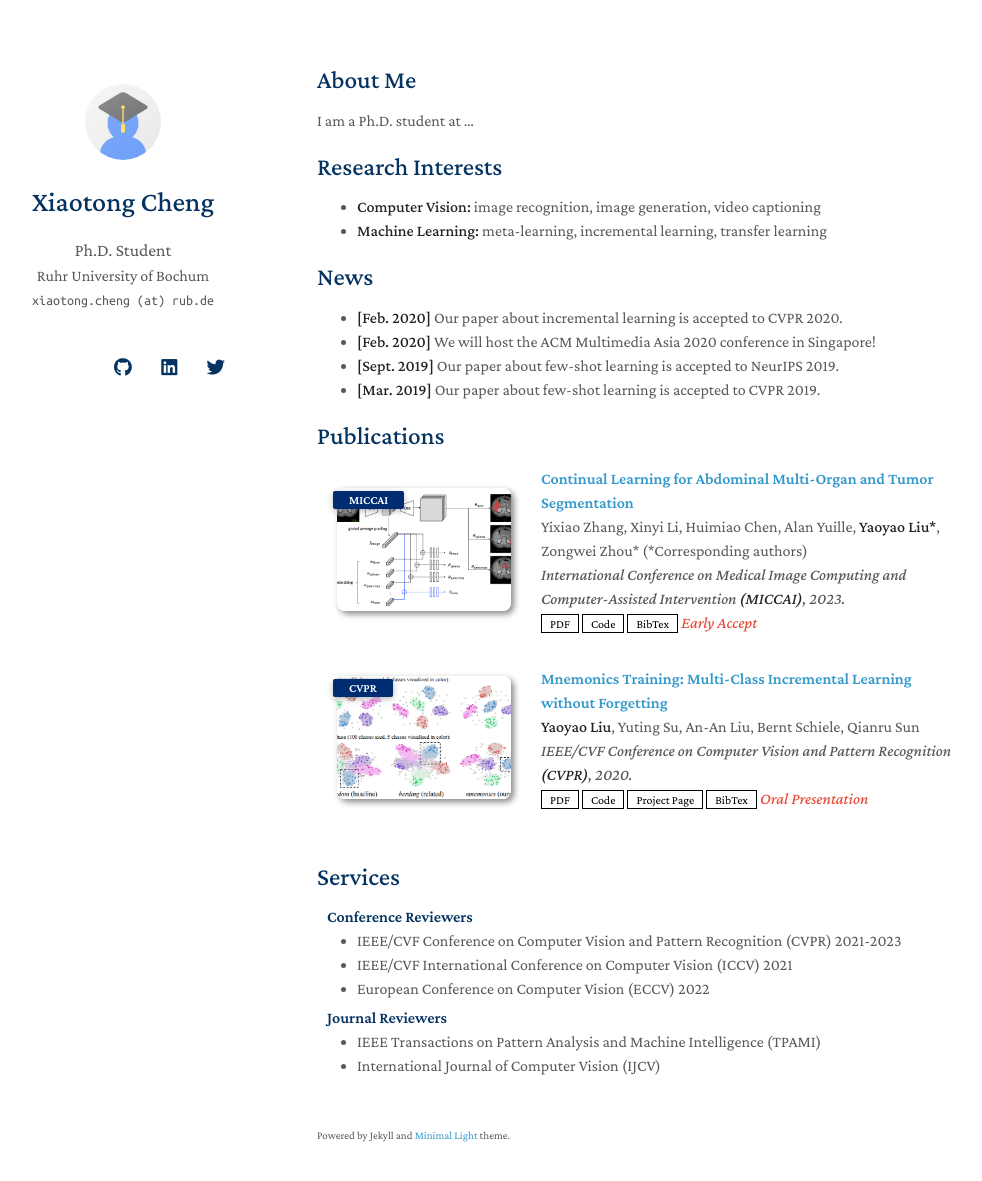
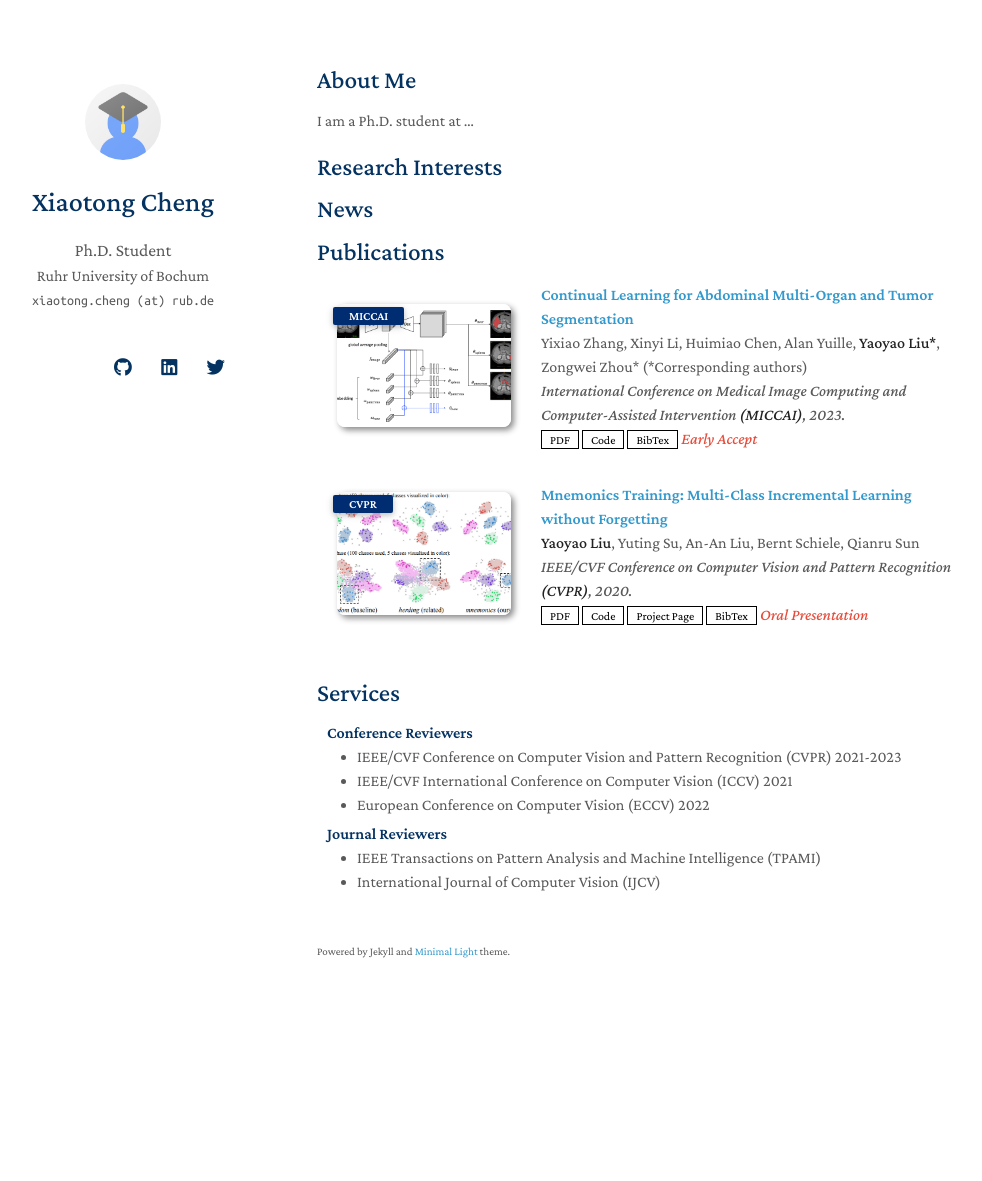
Before and after one commit to xtcheng/xiaotong-cheng.github.io, a Jekyll site: the page built from index.md, in a window 1280 px wide and 1216 px high. Shown: the top 1181 px of the window, without its empty margins (153-1135 px from the left). Built offline with Jekyll 4.4.1, drawn with Linux system fonts in a browser that asks for light colours; nearby versions of some CDN libraries; a style sheet for code colours, icons or effects is not loaded; our own code applies the rules of GitHub Pages for plain Markdown files.

Commit message:
Update index.md

```diff
--- a/index.md
+++ b/index.md
@@ -8,15 +8,8 @@ I am a Ph.D. student at ...
 
 ## Research Interests
 
-- **Computer Vision:** image recognition, image generation, video captioning
-- **Machine Learning:** meta-learning, incremental learning, transfer learning
-
 ## News
 
-- **[Feb. 2020]** Our paper about incremental learning is accepted to CVPR 2020.
-- **[Feb. 2020]** We will host the ACM Multimedia Asia 2020 conference in Singapore!
-- **[Sept. 2019]** Our paper about few-shot learning is accepted to NeurIPS 2019.
-- **[Mar. 2019]** Our paper about few-shot learning is accepted to CVPR 2019.
 
 {% include_relative _includes/publications.md %}
 
```
